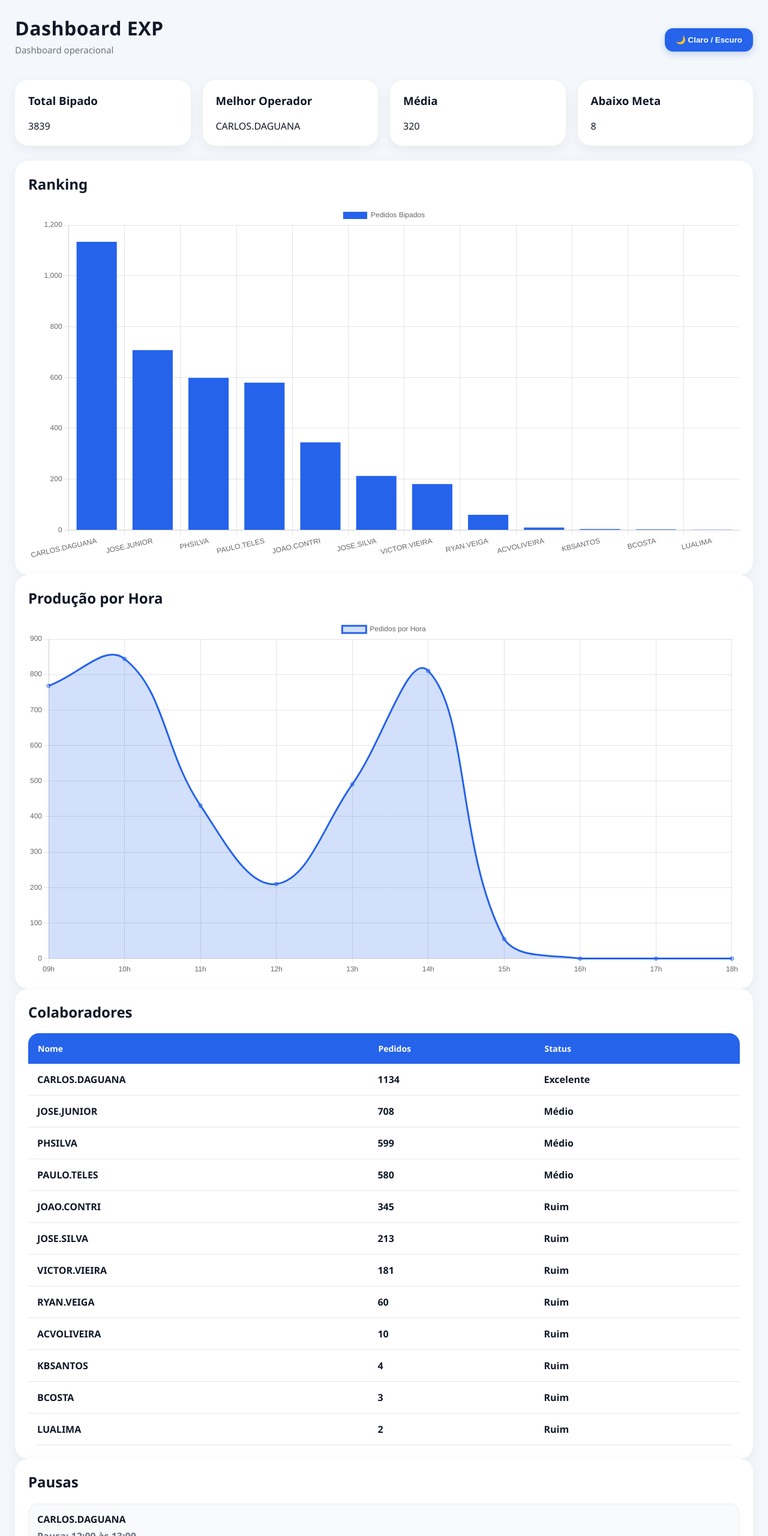
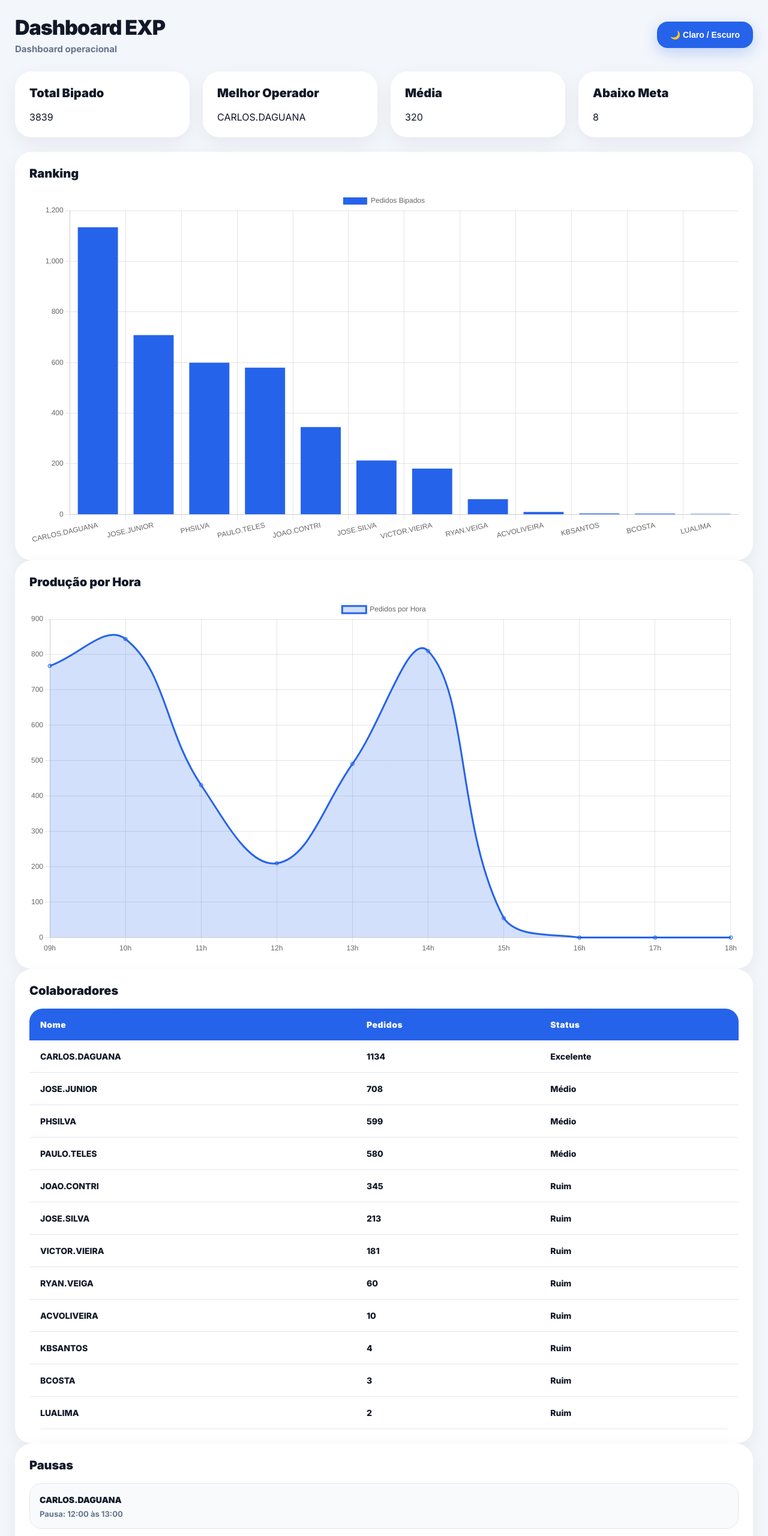
Before and after one commit to felipesantos0812/dashboard2, a plain HTML site: page index.html in a window 1280 px wide. Shown: the top 2560 px of the page at 60% size. Drawn offline with nearby package versions, Linux system fonts and the light colour scheme.

Commit message:
Add files via upload

```diff
--- a/style.css
+++ b/style.css
@@ -1,45 +1,54 @@
+@import url('https://fonts.googleapis.com/css2?family=Inter:wght@400;500;600;700;800;900&display=swap');
+
+*{
+  margin:0;
+  padding:0;
+  box-sizing:border-box;
+}
+
 body{
-  font-family:'Segoe UI',sans-serif;
-  background:#f4f7fb;
-  margin:0;
+  font-family:'Inter',sans-serif;
+  background:#f3f6fb;
   padding:25px;
   color:#111827;
   transition:.3s;
 }
 
 /* TOPO */
+
 .topbar{
   display:flex;
   justify-content:space-between;
   align-items:center;
-  margin-bottom:25px;
+  margin-bottom:28px;
 }
 
 .topbar h1{
-  margin:0;
-  font-size:32px;
-  font-weight:800;
-  letter-spacing:.5px;
+  font-size:34px;
+  font-weight:900;
+  letter-spacing:-1px;
 }
 
 .topbar p{
-  margin-top:5px;
-  color:#6b7280;
+  margin-top:6px;
   font-size:15px;
-  font-weight:500;
+  font-weight:700;
+  color:#64748b;
 }
 
 /* BOTAO */
+
 button{
   background:#2563eb;
   color:white;
   border:none;
-  padding:12px 18px;
-  border-radius:14px;
+  padding:14px 22px;
+  border-radius:18px;
   cursor:pointer;
-  font-weight:700;
-  transition:.3s;
-  box-shadow:0 4px 12px rgba(37,99,235,.25);
+  font-size:14px;
+  font-weight:800;
+  transition:.25s;
+  box-shadow:0 8px 24px rgba(37,99,235,.25);
 }
 
 button:hover{
@@ -48,19 +57,20 @@ button:hover{
 }
 
 /* CARDS */
+
 .cards{
   display:grid;
   grid-template-columns:repeat(4,1fr);
-  gap:20px;
-  margin-bottom:25px;
+  gap:22px;
+  margin-bottom:24px;
 }
 
 .card{
   background:white;
-  padding:22px;
-  border-radius:22px;
-  box-shadow:0 6px 20px rgba(0,0,0,.06);
-  transition:.3s;
+  padding:24px;
+  border-radius:28px;
+  box-shadow:0 10px 30px rgba(15,23,42,.06);
+  transition:.25s;
 }
 
 .card:hover{
@@ -69,64 +79,70 @@ button:hover{
 
 .card h2,
 .card h3{
-  margin-top:0;
-  font-weight:800;
+  font-size:20px;
+  font-weight:900;
+  margin-bottom:18px;
 }
 
+/* KPI */
+
 .kpi-title{
-  color:#6b7280;
-  font-size:15px;
-  font-weight:700;
+  font-size:14px;
+  font-weight:800;
+  color:#64748b;
+  text-transform:uppercase;
+  letter-spacing:.5px;
 }
 
 .kpi-value{
-  margin-top:10px;
-  font-size:38px;
+  margin-top:12px;
+  font-size:40px;
   font-weight:900;
   color:#2563eb;
 }
 
-/* GRAFICOS */
-canvas{
-  margin-top:15px;
-}
+/* TABELA */
 
-/* TABELA */
 table{
   width:100%;
   border-collapse:collapse;
   overflow:hidden;
-  border-radius:18px;
+  border-radius:22px;
+  background:white;
 }
 
 thead{
   background:#2563eb;
-  color:white;
 }
 
 th{
-  padding:16px;
+  color:white;
+  padding:18px;
   text-align:left;
+  font-size:14px;
+  font-weight:900;
+  letter-spacing:.5px;
+}
+
+td{
+  padding:18px;
+  border-bottom:1px solid #e5e7eb;
   font-size:14px;
   font-weight:800;
 }
 
-td{
-  padding:15px;
-  border-bottom:1px solid #e5e7eb;
-  font-weight:600;
-}
-
 tr:hover{
-  background:#f9fafb;
+  background:#f8fafc;
 }
 
 /* STATUS */
+
 .status{
-  padding:7px 12px;
+  padding:8px 14px;
   border-radius:999px;
-  font-size:13px;
-  font-weight:800;
+  font-size:12px;
+  font-weight:900;
+  display:inline-block;
 }
 
 .excelente{
@@ -150,32 +166,41 @@ tr:hover{
 }
 
 /* PAUSAS */
+
 .pausa-item{
-  background:#f9fafb;
-  padding:14px;
-  border-radius:16px;
-  margin-bottom:12px;
-  font-weight:700;
-  border:1px solid #ececec;
+  background:#f8fafc;
+  padding:16px;
+  border-radius:20px;
+  margin-bottom:14px;
+  border:1px solid #e2e8f0;
+}
+
+.pausa-item strong{
+  font-size:14px;
+  font-weight:900;
 }
 
 .pausa-item div{
   margin-top:6px;
-  color:#6b7280;
-  font-weight:600;
+  font-size:13px;
+  font-weight:700;
+  color:#64748b;
+}
+
+/* GRAFICOS */
+
+canvas{
+  margin-top:10px;
 }
 
 /* DARK MODE */
+
 .dark-mode{
   background:#0f172a;
   color:white;
 }
 
-.dark-mode .card{
-  background:#1e293b;
-  color:white;
-}
-
+.dark-mode .card,
 .dark-mode table{
   background:#1e293b;
   color:white;
@@ -189,18 +214,19 @@ tr:hover{
   background:#334155;
 }
 
-.dark-mode .pausa-item{
-  background:#334155;
-  border:none;
-}
-
 .dark-mode .kpi-title,
 .dark-mode .topbar p,
 .dark-mode .pausa-item div{
   color:#cbd5e1;
 }
 
+.dark-mode .pausa-item{
+  background:#334155;
+  border:none;
+}
+
 /* RESPONSIVO */
+
 @media(max-width:1100px){
 
   .cards{
@@ -211,14 +237,18 @@ tr:hover{
 
 @media(max-width:700px){
 
+  body{
+    padding:15px;
+  }
+
   .cards{
     grid-template-columns:1fr;
   }
 
   .topbar{
     flex-direction:column;
+    align-items:flex-start;
     gap:15px;
-    align-items:flex-start;
   }
 
 }
```
